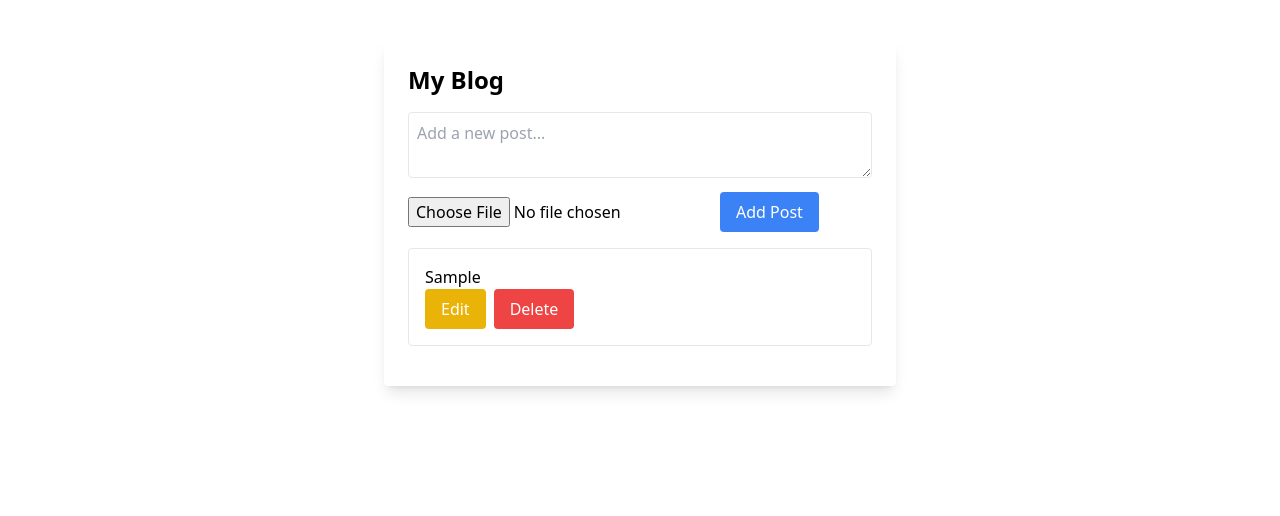
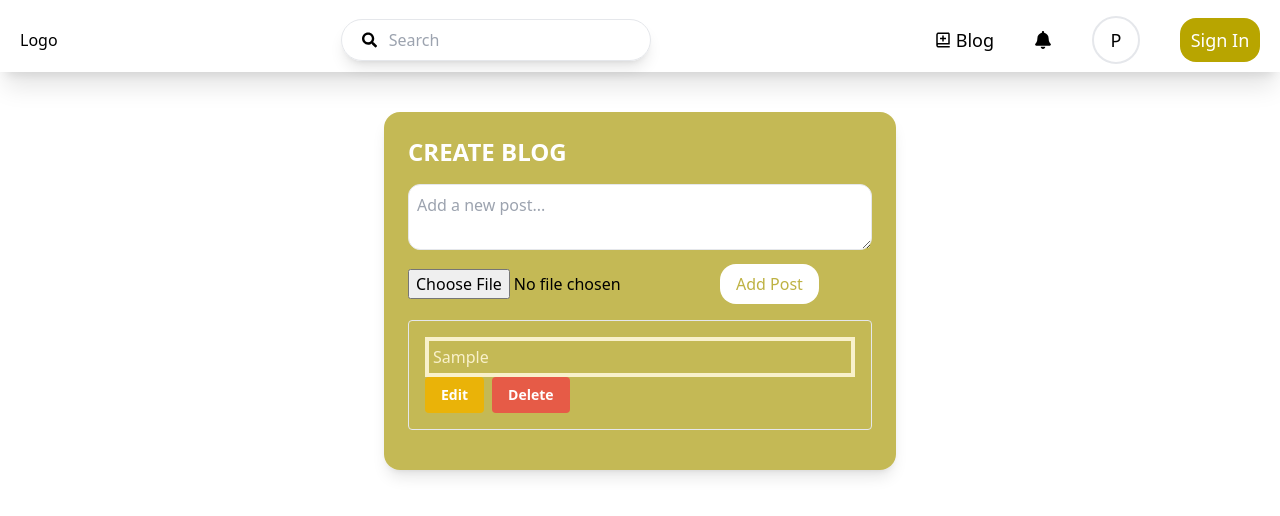
Before and after one commit to Harishsm20/Feed--Frontend, a React (Vite) app: page /createPost in a window 1280 px wide. Both pictures are taken after typing "Sample" into the empty fields and a click on the button "Add Post". Shown: the top 516 px of the page. Built offline with nearby package versions, Linux system fonts and the light colour scheme.

Commit message:
UI updated

```diff
--- a/src/Component/CreateBlog/Blog.tsx
+++ b/src/Component/CreateBlog/Blog.tsx
@@ -1,4 +1,5 @@
 import React, { useState } from 'react';
+import NavBar from '../NavBar/NavBar';
 
 interface Post {
   text: string;
@@ -71,20 +72,22 @@ const Blog: React.FC = () => {
   };
 
   return (
-    <div className="max-w-lg mx-auto mt-10 p-6 bg-white rounded shadow-lg">
-      <h1 className="text-2xl font-bold mb-4">My Blog</h1>
+    <div>
+      <NavBar />
+      <div className="max-w-lg mx-auto mt-10 p-6 bg-[#beb243] bg-opacity-90 rounded-2xl shadow-lg">
+        <h1 className="text-2xl text-white font-bold mb-4">CREATE BLOG</h1>
 
         {/* Add New Post */}
         <div className="mb-4">
           <textarea
-          className="w-full p-2 border rounded"
+            className="w-full p-2 border rounded-xl"
             placeholder="Add a new post..."
             value={newPost}
             onChange={(e) => setNewPost(e.target.value)}
           />
           <input type="file" onChange={handleImageUpload} />
           <button
-          className="mt-2 px-4 py-2 bg-blue-500 text-white rounded"
+            className="mt-2 px-4 py-2 bg-white text-[#beb243] rounded-2xl hover:bg-[#beb243] hover:text-white transition duration-500"
             onClick={addPost}
           >
             Add Post
@@ -112,7 +115,7 @@ const Blog: React.FC = () => {
                 </div>
               ) : (
                 <div>
-                <p>{post.text}</p>
+                  <p className='border-4 p-1 text-[#f9f1cb] border-[#f9f1cb]'>{post.text}</p>
                   {post.image && (
                     <img
                       src={post.image}
@@ -121,13 +124,13 @@ const Blog: React.FC = () => {
                     />
                   )}
                   <button
-                  className="mr-2 px-4 py-2 bg-yellow-500 text-white rounded"
+                    className="mr-2 px-4 py-2 bg-yellow-500 text-white rounded text-sm font-semibold"
                     onClick={() => startEdit(index)}
                   >
                     Edit
                   </button>
                   <button
-                  className="px-4 py-2 bg-red-500 text-white rounded"
+                    className="px-4 py-2 bg-red-500 bg-opacity-80 text-white rounded size-fit font-semibold text-sm"
                     onClick={() => deletePost(index)}
                   >
                     Delete
@@ -138,6 +141,7 @@ const Blog: React.FC = () => {
           ))}
         </div>
       </div>
+    </div>
   );
 };
 
--- a/src/Component/NavBar/NavBar.tsx
+++ b/src/Component/NavBar/NavBar.tsx
@@ -11,8 +11,13 @@ const NavBar = () => {
   async function goToBlog() {
     navigate('/createPost')
   }
+
+  async function goTOProfile(){
+    navigate('/profile')
+  }
+
   return (
-    <div className='sticky top-0 w-full h-16 mt-2 flex items-center px-5 shadow-xl justify-between'>
+    <div className='sticky top-0 bg-white w-full h-16 mt-2 flex items-center px-5 shadow-xl justify-between'>
       <div>Logo</div>
       <div className="flex justify-start px-5 py-2 items-center border border-gray-200 rounded-full shadow-lg w-1/4">
         <FaSearch />
@@ -28,9 +33,11 @@ const NavBar = () => {
         <div>
             <FaBell />
         </div>
-        <div className="rounded-full border-2 w-12 h-12 flex items-center justify-center">
+        <button
+        onClick={() => goTOProfile()}
+        className="rounded-full border-2 w-12 h-12 flex items-center justify-center">
             P
-        </div>
+        </button>
         <a href="/login">
         <div className="flex items-center w-20 justify-center py-2 bg-[#b8a500] text-white rounded-2xl hover:bg-[#e0e0e0] hover:text-[#b8a500] transition duration-500  p-2">
             Sign In
```
Lines whose indentation alone changed are shown as unchanged.
